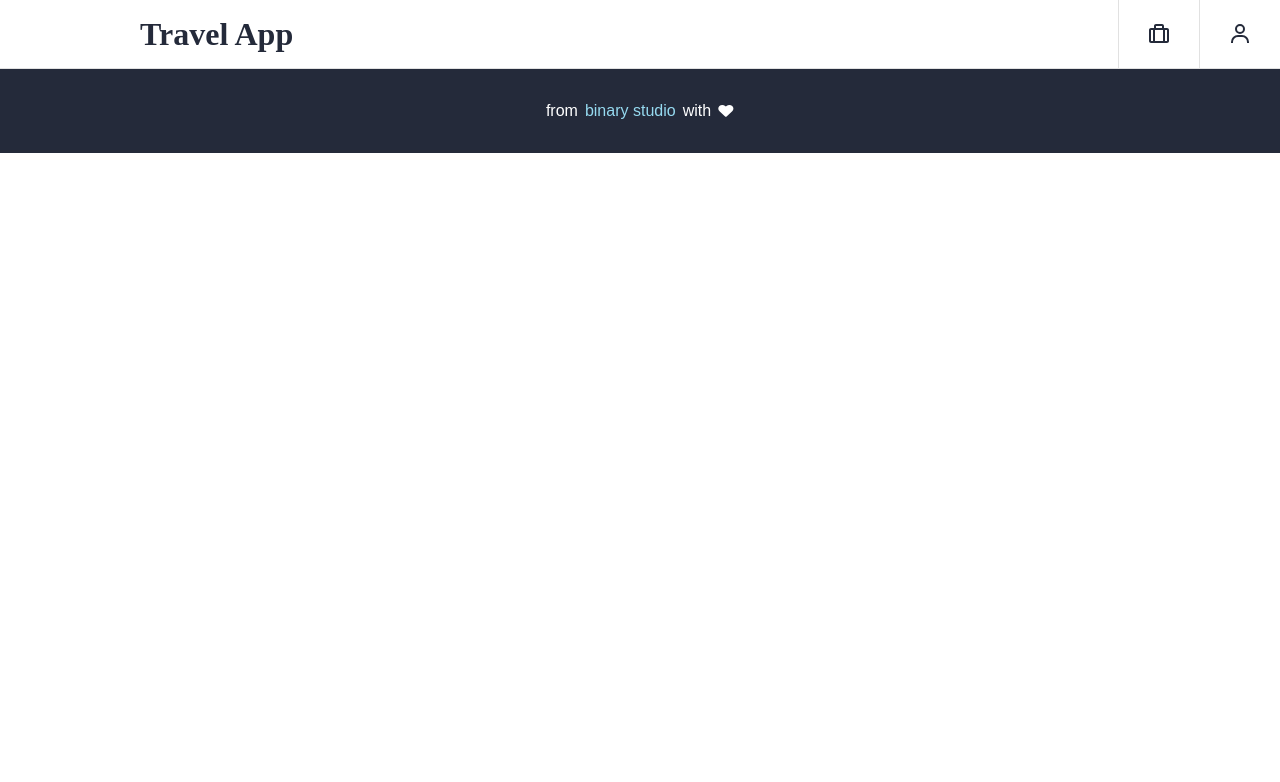
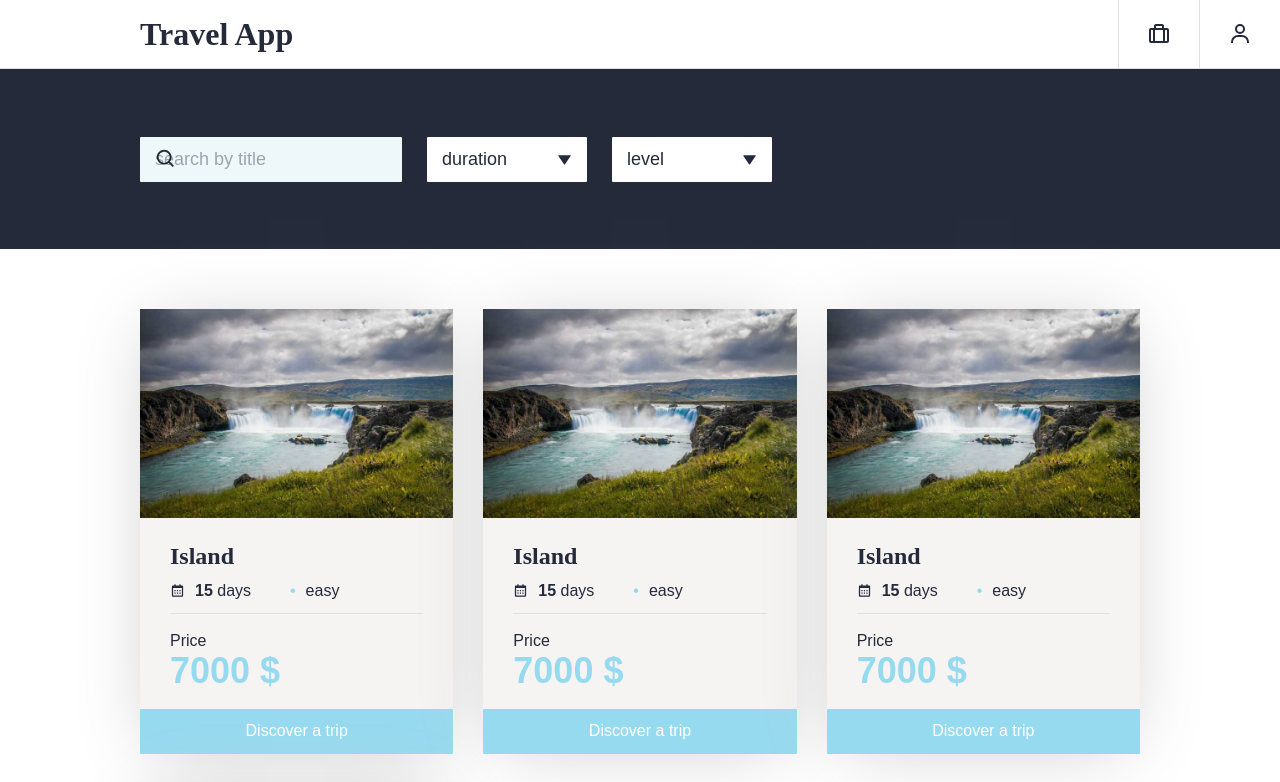
Before and after one commit to OlehBabiak/travel-app, a React (Create React App) app: page / in a window 1280 px wide. Shown: the top 782 px of the page. Built offline with nearby package versions, Linux system fonts and the light colour scheme.

Commit message:
created HomePage, Filter, Trip List, Trip List Cards

```diff
--- a/src/App.js
+++ b/src/App.js
@@ -1,10 +1,12 @@
 import Header from "./components/Header/Header";
 import Footer from "./components/Footer/Footer";
+import HomePage from "./components/Home/HomePage";
 
 function App () {
     return (
         <div className="App">
             <Header/>
+            <HomePage/>
             <Footer/>
         </div>
     );
--- a/src/components/Header/Navigation.module.css
+++ b/src/components/Header/Navigation.module.css
@@ -76,22 +76,6 @@
     min-height: auto;
 }
 
-.button {
-    display: block;
-    width: 100%;
-    min-height: 45px;
-    padding: 10px 15px;
-    color: var(--color-white);
-    font-size: var(--font-size-200);
-    text-align: center;
-    text-decoration: none;
-    background-color: var(--color-blue-200);
-    border: none;
-    border-radius: 1px;
-    cursor: pointer;
-    transition: background-color 0.2s ease;
-}
-
 .button:hover {
     background-color: var(--color-blue-300);
 }
--- /dev/null
+++ b/src/components/Home/Filter/TripFilter.js
@@ -0,0 +1,32 @@
+import classes from './TripFilter.module.css'
+import classNames from "classnames";
+
+const TripFilter = () => {
+    return (
+        <section className={classes['trips-filter']}>
+            <form className={classes['trips-filter__form']} autoComplete="off">
+                    <label className={classNames(classes['trips-filter__search'], classes['input'])}>
+                    <input name="search" type="search" placeholder="search by title"/>
+                </label>
+                <label className={classes['select']}>
+                    <select name="duration">
+                        <option value="">duration</option>
+                        <option value="0_x_5">&lt; 5 days</option>
+                        <option value="5_x_10">&lt; 10 days</option>
+                        <option value="10_x">&ge; 10 days</option>
+                    </select>
+                </label>
+                <label className={classes['select']}>
+                    <select name="level">
+                        <option value="">level</option>
+                        <option value="easy">easy</option>
+                        <option value="moderate">moderate</option>
+                        <option value="difficult">difficult</option>
+                    </select>
+                </label>
+            </form>
+        </section>
+    );
+}
+
+export default TripFilter
--- /dev/null
+++ b/src/components/Home/Filter/TripFilter.module.css
@@ -0,0 +1,64 @@
+.trips-filter {
+    display: flex;
+    justify-content: center;
+    align-items: center;
+    min-height: 180px;
+    padding: 20px;
+    background-color: var(--color-blue-400);
+}
+
+.trips-filter__form {
+    display: flex;
+    flex-wrap: wrap;
+    gap: 20px 25px;
+    width: 100%;
+    max-width: var(--container-width);
+}
+
+.trips-filter__search input {
+    padding-left: 50px;
+    background-color: var(--color-white);
+    background-image: url('../../assets/images/search.svg');
+    background-repeat: no-repeat;
+    background-position: 15px 50%;
+    background-size: 22px;
+}
+
+.select select {
+    min-width: 160px;
+    min-height: 45px;
+    padding: 10px 40px 10px 15px;
+    font-size: var(--font-size-300);
+    background-color: var(--color-white);
+    background-image: url('../../assets/images/arrow-down.svg');
+    background-repeat: no-repeat;
+    background-position: right 15px top 50%;
+    background-size: 15px;
+    border: none;
+    border-radius: 1px;
+    cursor: pointer;
+    appearance: none;
+}
+
+.input {
+    display: flex;
+    flex-direction: column;
+    gap: 5px;
+}
+
+.input input {
+    min-width: 160px;
+    min-height: 45px;
+    padding: 10px 15px;
+    font-size: var(--font-size-300);
+    background-color: var(--color-blue-100);
+    border: none;
+    border-radius: 1px;
+    cursor: pointer;
+    appearance: none;
+}
+
+.input input::placeholder {
+    color: var(--color-blue-400);
+    opacity: 0.4;
+}
--- a/src/components/Home/HomePage.js
+++ b/src/components/Home/HomePage.js
@@ -1,8 +1,13 @@
+import classes from './HomePage.module.css'
+import TripFilter from "./Filter/TripFilter";
+import TripsList from "./TripsList/TripsList";
 
-const HomePage
-    = () => {
+const HomePage=() => {
     return (
-       <div>Home Page</div>
+        <main>
+            <TripFilter/>
+            <TripsList/>
+        </main>
     );
 }
 
--- /dev/null
+++ b/src/components/Home/TripsList/TripsList.js
@@ -0,0 +1,83 @@
+import classes from './TripsList.module.css'
+import icelandImg from '../../assets/images/iceland.jpg'
+import TripCard from "../../UI/TripCard";
+
+const TripsList = () => {
+    return (
+        <section className={classes['trips']}>
+            <ul className={classes['trip-list']}>
+                <TripCard>
+                    <img src={icelandImg} alt="trip image"/>
+                    <div className={classes['trip-card__content']}>
+                        <div className={classes['trip-info']}>
+                            <h3 className={classes['trip-info__title']}>Island</h3>
+                            <div className={classes['trip-info__content']}>
+                                <span className={classes['trip-info__duration']}><strong>15</strong> days</span>
+                                <span className={classes['trip-info__level']}>easy</span>
+                            </div>
+                        </div>
+                        <div className="trip-price">
+                            <span>Price</span>
+                            <strong className={classes['trip-price__value']}>7000 $</strong>
+                        </div>
+                    </div>
+                    <a href="/" className={classes['button']}>Discover a trip</a>
+                </TripCard>
+                <TripCard>
+                    <img src={icelandImg} alt="trip image"/>
+                    <div className={classes['trip-card__content']}>
+                        <div className={classes['trip-info']}>
+                            <h3 className={classes['trip-info__title']}>Island</h3>
+                            <div className={classes['trip-info__content']}>
+                                <span className={classes['trip-info__duration']}><strong>15</strong> days</span>
+                                <span className={classes['trip-info__level']}>easy</span>
+                            </div>
+                        </div>
+                        <div className="trip-price">
+                            <span>Price</span>
+                            <strong className={classes['trip-price__value']}>7000 $</strong>
+                        </div>
+                    </div>
+                    <a href="/" className={classes['button']}>Discover a trip</a>
+                </TripCard>
+                <TripCard>
+                    <img src={icelandImg} alt="trip image"/>
+                    <div className={classes['trip-card__content']}>
+                        <div className={classes['trip-info']}>
+                            <h3 className={classes['trip-info__title']}>Island</h3>
+                            <div className={classes['trip-info__content']}>
+                                <span className={classes['trip-info__duration']}><strong>15</strong> days</span>
+                                <span className={classes['trip-info__level']}>easy</span>
+                            </div>
+                        </div>
+                        <div className="trip-price">
+                            <span>Price</span>
+                            <strong className={classes['trip-price__value']}>7000 $</strong>
+                        </div>
+                    </div>
+                    <a href="/" className={classes['button']}>Discover a trip</a>
+                </TripCard>
+                <TripCard>
+                    <img src={icelandImg} alt="trip image"/>
+                    <div className={classes['trip-card__content']}>
+                        <div className={classes['trip-info']}>
+                            <h3 className={classes['trip-info__title']}>Island</h3>
+                            <div className={classes['trip-info__content']}>
+                                <span className={classes['trip-info__duration']}><strong>15</strong> days</span>
+                                <span className={classes['trip-info__level']}>easy</span>
+                            </div>
+                        </div>
+                        <div className="trip-price">
+                            <span>Price</span>
+                            <strong className={classes['trip-price__value']}>7000 $</strong>
+                        </div>
+                    </div>
+                    <a href="/" className={classes['button']}>Discover a trip</a>
+                </TripCard>
+
+            </ul>
+        </section>
+    );
+}
+
+export default TripsList
--- /dev/null
+++ b/src/components/Home/TripsList/TripsList.module.css
@@ -0,0 +1,78 @@
+.trips {
+    padding: 60px 20px;
+}
+
+.trip-list {
+    display: grid;
+    grid-template-columns: repeat(auto-fill, minmax(260px, auto));
+    justify-content: center;
+    gap: 30px;
+    max-width: var(--container-width);
+    margin: 0 auto;
+    padding: 0;
+    list-style: none;
+}
+
+.trip-card__content {
+    display: flex;
+    flex-direction: column;
+    gap: 15px;
+    padding: 20px 30px;
+}
+
+.trip-info {
+    width: 100%;
+    max-width: 300px;
+    padding-bottom: 10px;
+    border-bottom: 1px solid var(--color-gray);
+}
+
+.trip-info__title {
+    margin: 0 0 5px;
+    font-weight: 600;
+    font-size: var(--font-size-400);
+    font-family: 'Playfair Display', serif;
+}
+
+.trip-info__content {
+    display: flex;
+    font-weight: 300;
+}
+
+.trip-info__duration {
+    min-width: 120px;
+    padding-left: 25px;
+    background-image: url('../../assets/images/calendar.svg');
+    background-repeat: no-repeat;
+    background-position: 0 50%;
+    background-size: 15px;
+}
+
+.trip-info__level::before {
+    content: '•';
+    margin-right: 10px;
+    color: var(--color-blue-200);
+}
+
+.trip-price__value {
+    display: block;
+    color: var(--color-blue-200);
+    font-size: var(--font-size-600);
+    line-height: 1;
+}
+
+.button {
+    display: block;
+    width: 100%;
+    min-height: 45px;
+    padding: 10px 15px;
+    color: var(--color-white);
+    font-size: var(--font-size-200);
+    text-align: center;
+    text-decoration: none;
+    background-color: var(--color-blue-200);
+    border: none;
+    border-radius: 1px;
+    cursor: pointer;
+    transition: background-color 0.2s ease;
+}
--- /dev/null
+++ b/src/components/UI/TripCard.js
@@ -0,0 +1,11 @@
+import classes from './TripCard.module.css'
+
+const TripCard = ({children}) => {
+    return (
+       <div className={classes['trip-card']}>
+           {children}
+       </div>
+    );
+}
+
+export default TripCard
--- /dev/null
+++ b/src/components/UI/TripCard.module.css
@@ -0,0 +1,8 @@
+.trip-card {
+    display: flex;
+    flex-direction: column;
+    max-width: 320px;
+    background-color: var(--color-light-gray);
+    border-radius: 1px;
+    box-shadow: var(--shadow);
+}
--- a/src/index.css
+++ b/src/index.css
@@ -4,9 +4,10 @@
   --color-blue-200: #96daf0;
   --color-blue-300: #7cbcde;
   --color-blue-400: #242a3a;
+  --color-light-gray: #f6f3f3;
   --color-gray: #e1e1e1;
   --overlay-color: rgba(0 0 0 0.3);
-  --shadow: -1px 4px 74px -16px rgba(0 0 0 0.15);
+  --shadow: -1px 4px 74px -16px #c9c7c7;
   --font-size-100: 14px;
   --font-size-200: 16px;
   --font-size-300: 18px;
@@ -72,3 +73,10 @@ img {
   max-width: 100%;
   height: auto;
 }
+
+input,
+button,
+select {
+  color: inherit;
+  font-family: inherit;
+}
```
Also changed, not shown: src/components/Home/HomePage.module.css (added).
